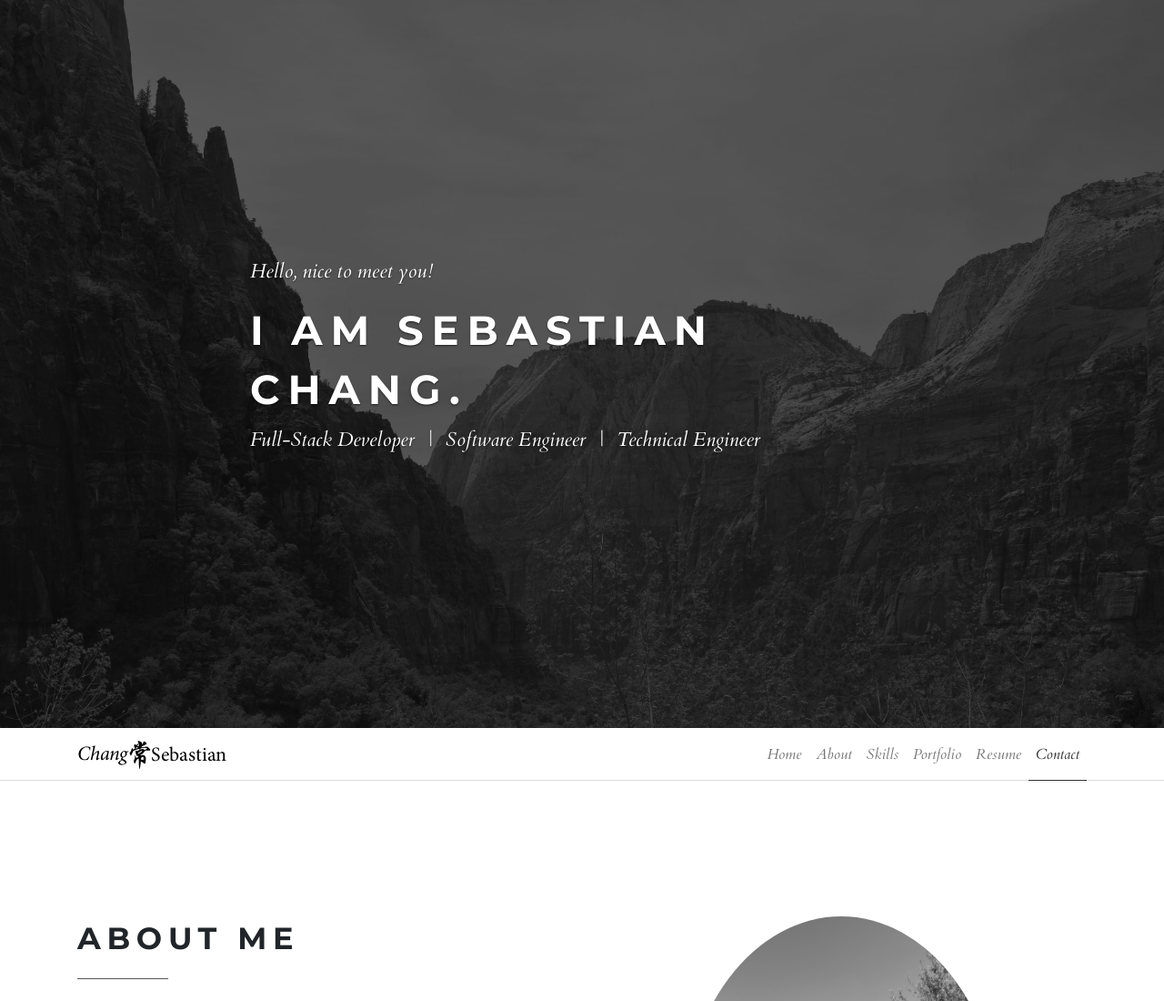
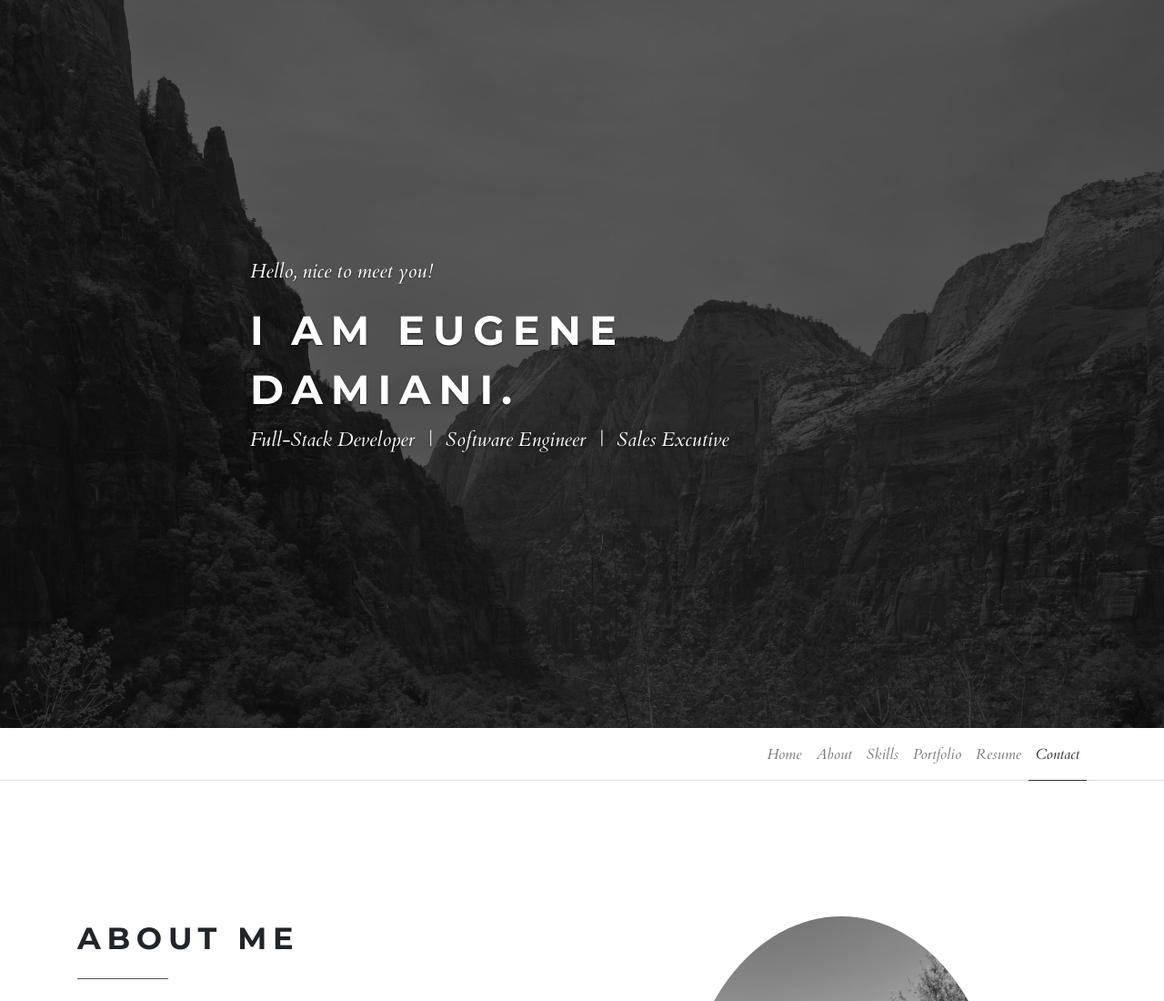
Before and after one commit to Eugene-Damiani/home, a website: page index.html in a window 1280 px wide. Shown: the top 1100 px of the page at 91% size. Drawn offline with nearby package versions, Linux system fonts and the light colour scheme.

Commit message:
changed logo

```diff
--- a/index.html
+++ b/index.html
@@ -52,12 +52,12 @@
         <div class="row">
           <div class="col-lg-8 col-md-12 col-12 mx-auto">
             <p class="italic">Hello, nice to meet you!</p>
-            <h1>I am Sebastian Chang.</h1>
+            <h1>I am Eugene Damiani.</h1>
             <p class="intro-position italic">
               <!-- <span></span> -->
               <span>Full-Stack Developer</span>
               <span>Software Engineer</span>
-              Technical Engineer
+              Sales Excutive
             </p>
           </div>
         </div>
@@ -68,7 +68,7 @@
   <!-- navbar-->
   <header class="header">
     <nav class="navbar navbar-expand-lg">
-      <div class="container"><a href="#intro" class="navbar-brand link-scroll"><img src="img/logo.png" alt=""
+      <div class="container"><a href="#intro" class="navbar-brand link-scroll"><img src="#" alt=""
             class="img-fluid"></a>
         <button type="button" data-toggle="collapse" data-target="#navbarSupportedContent"
           aria-controls="navbarSupportedContent" aria-expanded="false" aria-label="Toggle navigation"
```
